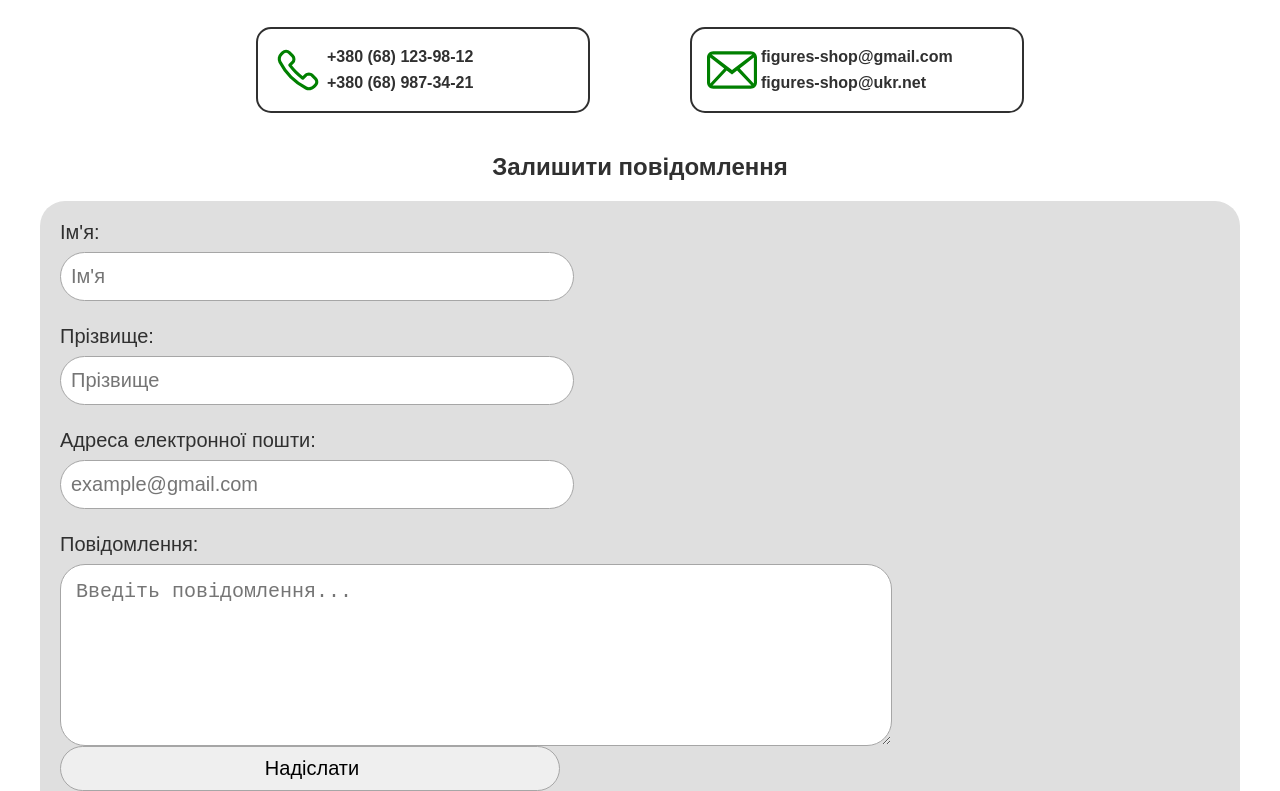
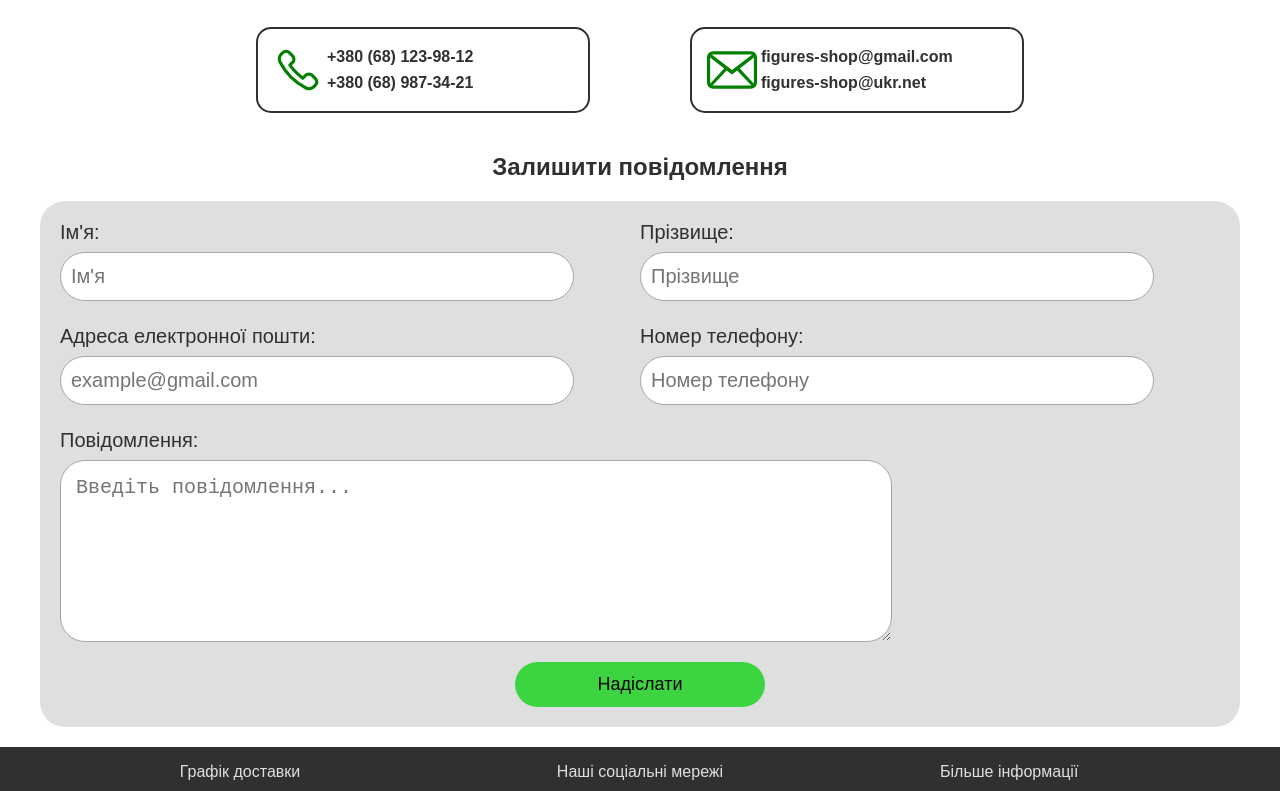
Before and after one commit to notilttoday/kursova-verstka, a plain HTML site: page contact.html in a window 1280 px wide. Shown: the part 148-939 px from the top of the page. Drawn offline with Linux system fonts and the light colour scheme.

Commit message:
second commit

```diff
--- a/contact.html
+++ b/contact.html
@@ -68,19 +68,30 @@
                 <h2>Залишити повідомлення</h2>
                 <div class="send-message-box">
                     <form action="" method="post">
+                        <div class="form-row">
+                            <div class="form-column-1">
                                 <label for="first-name">Ім'я:</label>
                                 <input type="text" id="first-name" name="first-name" maxlength="20" placeholder="Ім'я" required>
-
+                            </div>
+                            <div class="form-column-2">
                                 <label for="last-name">Прізвище:</label>
                                 <input type="text" id="last-name" name="last-name" maxlength="20"  placeholder="Прізвище" required>
-
+                            </div>
+                        </div>
+                        <div class="form-row">
+                            <div class="form-column-1">
                                 <label for="email">Адреса електронної пошти:</label>
                                 <input type="email" id="email" name="email" maxlength="35" placeholder="example@gmail.com" required>
-
+                            </div>
+                            <div class="form-column-2">
+                                <label for="phone">Номер телефону:</label>
+                                <input type="tel" id="phone" name="phone" maxlength="15" placeholder="Номер телефону">
+                            </div>
+                        </div>
                         <label for="message">Повідомлення:</label>
                         <textarea type="message" name="message" rows="5" cols="40" maxlength="400" placeholder="Введіть повідомлення..." required></textarea>
 
-                        <input type="submit" name="submit-button" id="submit-button" value="Надіслати">
+                        <button type="submit">Надіслати</button>
                     </form>
                 </div>
             </div>
--- a/style-content.css
+++ b/style-content.css
@@ -244,6 +244,30 @@ a {
     height: 45px;
     margin-bottom: 24px;
 }
+
+.form-row {
+    display: flex;
+    flex-direction: row;
+}
+
+.form-column-1 {
+    display: flex;
+    flex-direction: column;
+    align-content: center;
+    width: 50%;
+}
+
+.form-column-2 {
+    display: flex;
+    flex-direction: column;
+    align-content: center;
+    width: 50%;
+}
+
+.send-message-box input:focus {
+    outline: 1px solid #a6a6a6;
+}
+
 .send-message-box textarea{
     font-size: 20px;
     padding: 15px;
@@ -252,13 +276,33 @@ a {
     max-width: 800px;
     height: 150px;
 }
+.send-message-box textarea:focus {
+    outline: 1px solid #a6a6a6;
+}
 .send-message-box label{
     font-size: 20px;
     color: #303030;
     margin-bottom: 8px;
 }
+.send-message-box label:last-child {
+    text-align: center;
+}
 .send-message-box form {
     display: flex;
+    flex-wrap: wrap;
     flex-direction: column;
     padding: 20px;
 }
+.send-message-box form button{
+    width: 250px;
+    height: 45px;
+    border: 0;
+    border-radius: 30px;
+    background-color: #3dd442;
+    margin: 20px auto 0;
+    cursor: pointer;
+    font-size: 18px;
+}
+.send-message-box form button:hover{
+    background-color: #00b006;
+}
```
Lines whose indentation alone changed are shown as unchanged.
